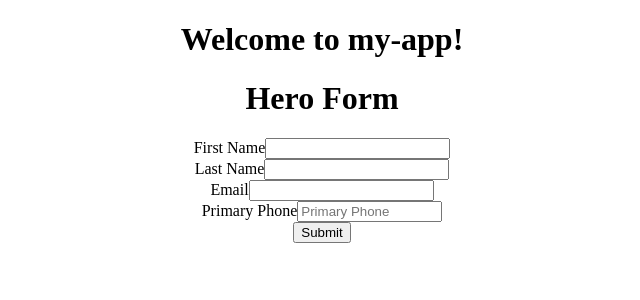
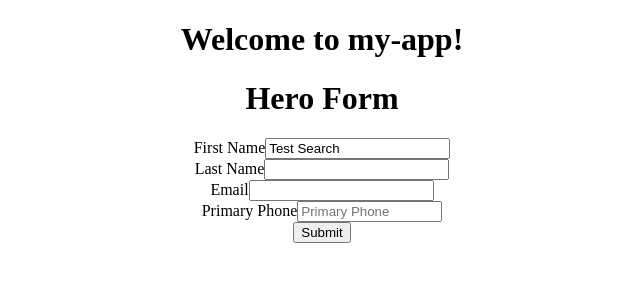
Before and after one commit to jd12/angular-testing-app, an Angular app: page / in a window 1280 px wide. Shown: the top 300 px of the page, without its empty margins (318-958 px from the left). Built offline with nearby package versions, Linux system fonts and the light colour scheme.

Commit message:
Populate first name field with search input variable

```diff
--- a/src/app/app.component.ts
+++ b/src/app/app.component.ts
@@ -1,16 +1,22 @@
-import { Component } from '@angular/core';
+import { Component, OnInit } from '@angular/core';
 
 @Component({
   selector: 'app-root',
   templateUrl: './app.component.html',
   styleUrls: ['./app.component.css']
 })
-export class AppComponent {
+export class AppComponent implements OnInit {
+
   title = 'app';
   namePattern = new RegExp("^([A-Za-z'-]+)$");
   phoneNumberPattern = new RegExp("([0-9\(\)-]+$)");
   public phoneMask = ['(', /[1-9]/, /\d/, /\d/, ')', ' ', /\d/, /\d/, /\d/, '-', /\d/, /\d/, /\d/, /\d/];
 
+  public searchInput = 'Test Search';
+
+  ngOnInit(): void {
+    document.getElementById("firstName").setAttribute("value", this.searchInput);
+  }
 
   public couldBeName(token: string) {
     return this.namePattern.test(token);
```
